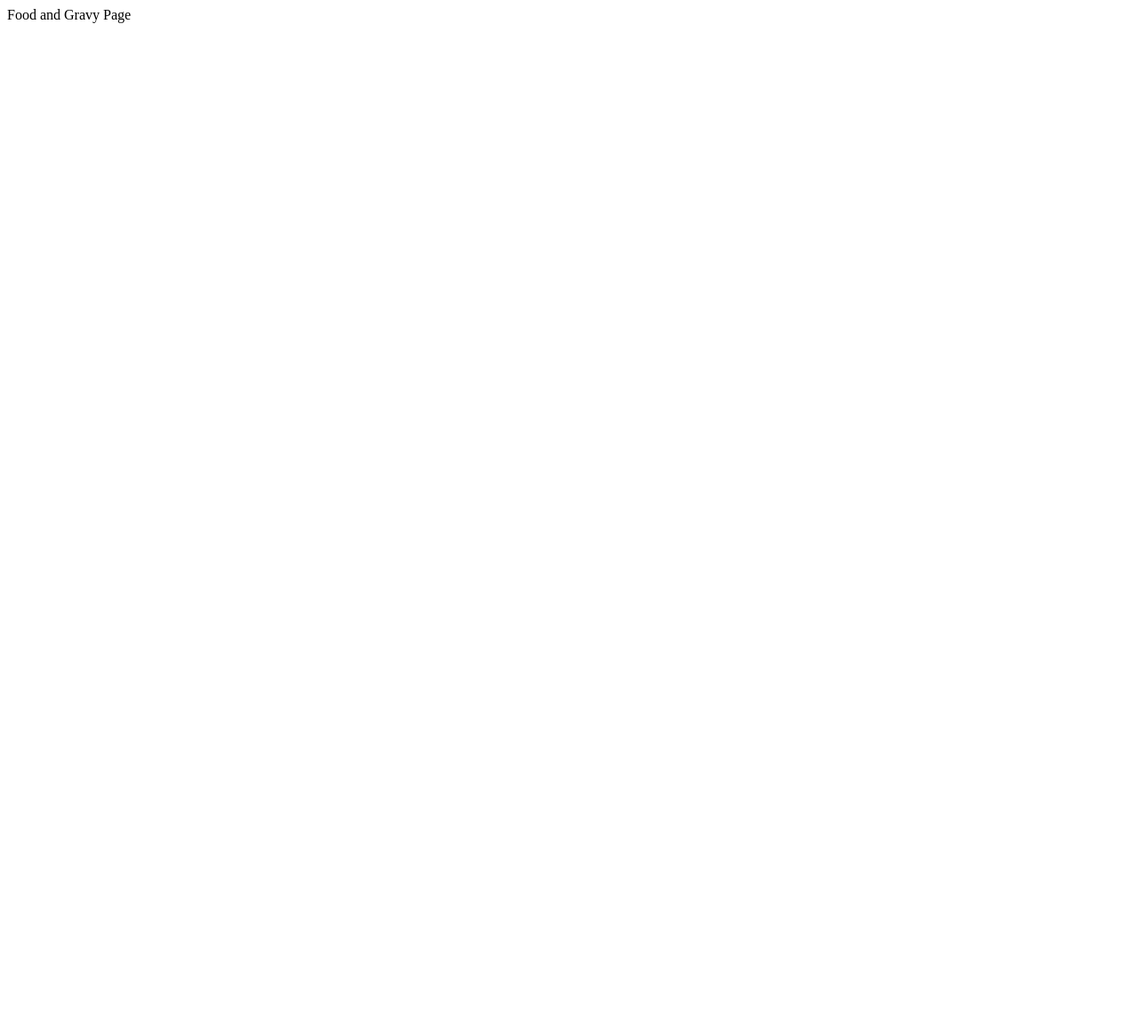
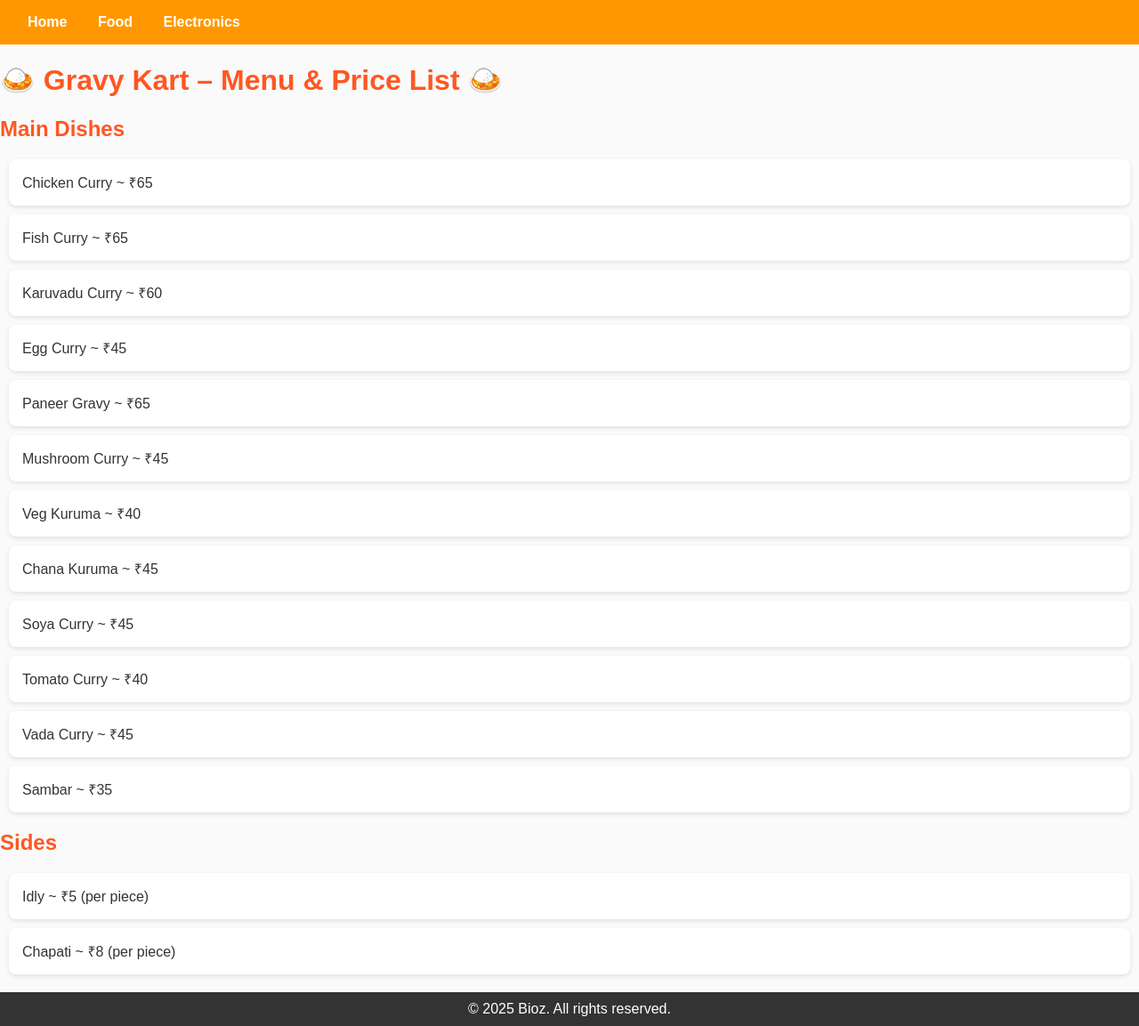
Before and after one commit to bioz1729/BiOz, a plain HTML site: page food.html in a window 1280 px wide. Shown: the whole page at 89% size. Before the commit the page ends 800 px from the top, so only its background shows below. Drawn offline with Linux system fonts and the light colour scheme.

Commit message:
Updated pages and added logos + css

```diff
--- /dev/null
+++ b/css/style.css
@@ -0,0 +1 @@
+body {font-family: Arial, sans-serif; margin:0; padding:0; background:#fafafa; color:#333;} nav {background:#ff9800; padding:1em;} nav a {margin:0 15px; color:white; text-decoration:none; font-weight:bold;} h1,h2 {color:#ff5722;} .card {background:white; padding:15px; margin:10px; border-radius:8px; box-shadow:0 2px 5px rgba(0,0,0,0.1);} footer {background:#333; color:white; text-align:center; padding:10px; margin-top:20px;}
--- a/food.html
+++ b/food.html
@@ -1 +1,35 @@
-<html><head><title>Bioz Food</title></head><body>Food and Gravy Page</body></html>
+<html>
+<head>
+  <title>Bioz Food</title>
+  <link rel="stylesheet" href="css/style.css">
+</head>
+<body>
+  <nav>
+    <a href="index.html">Home</a>
+    <a href="food.html">Food</a>
+    <a href="electronics.html">Electronics</a>
+  </nav>
+
+  <h1>🍛 Gravy Kart – Menu & Price List 🍛</h1>
+
+  <h2>Main Dishes</h2>
+  <div class="card">Chicken Curry ~ ₹65</div>
+  <div class="card">Fish Curry ~ ₹65</div>
+  <div class="card">Karuvadu Curry ~ ₹60</div>
+  <div class="card">Egg Curry ~ ₹45</div>
+  <div class="card">Paneer Gravy ~ ₹65</div>
+  <div class="card">Mushroom Curry ~ ₹45</div>
+  <div class="card">Veg Kuruma ~ ₹40</div>
+  <div class="card">Chana Kuruma ~ ₹45</div>
+  <div class="card">Soya Curry ~ ₹45</div>
+  <div class="card">Tomato Curry ~ ₹40</div>
+  <div class="card">Vada Curry ~ ₹45</div>
+  <div class="card">Sambar ~ ₹35</div>
+
+  <h2>Sides</h2>
+  <div class="card">Idly ~ ₹5 (per piece)</div>
+  <div class="card">Chapati ~ ₹8 (per piece)</div>
+
+  <footer>© 2025 Bioz. All rights reserved.</footer>
+</body>
+</html>
```
Also changed, not shown: electronics.html (+23 -1 lines), index.html (+24 -1 lines), images/bioz_logo.png.png (added), images/kart_logo.png.png (added).
